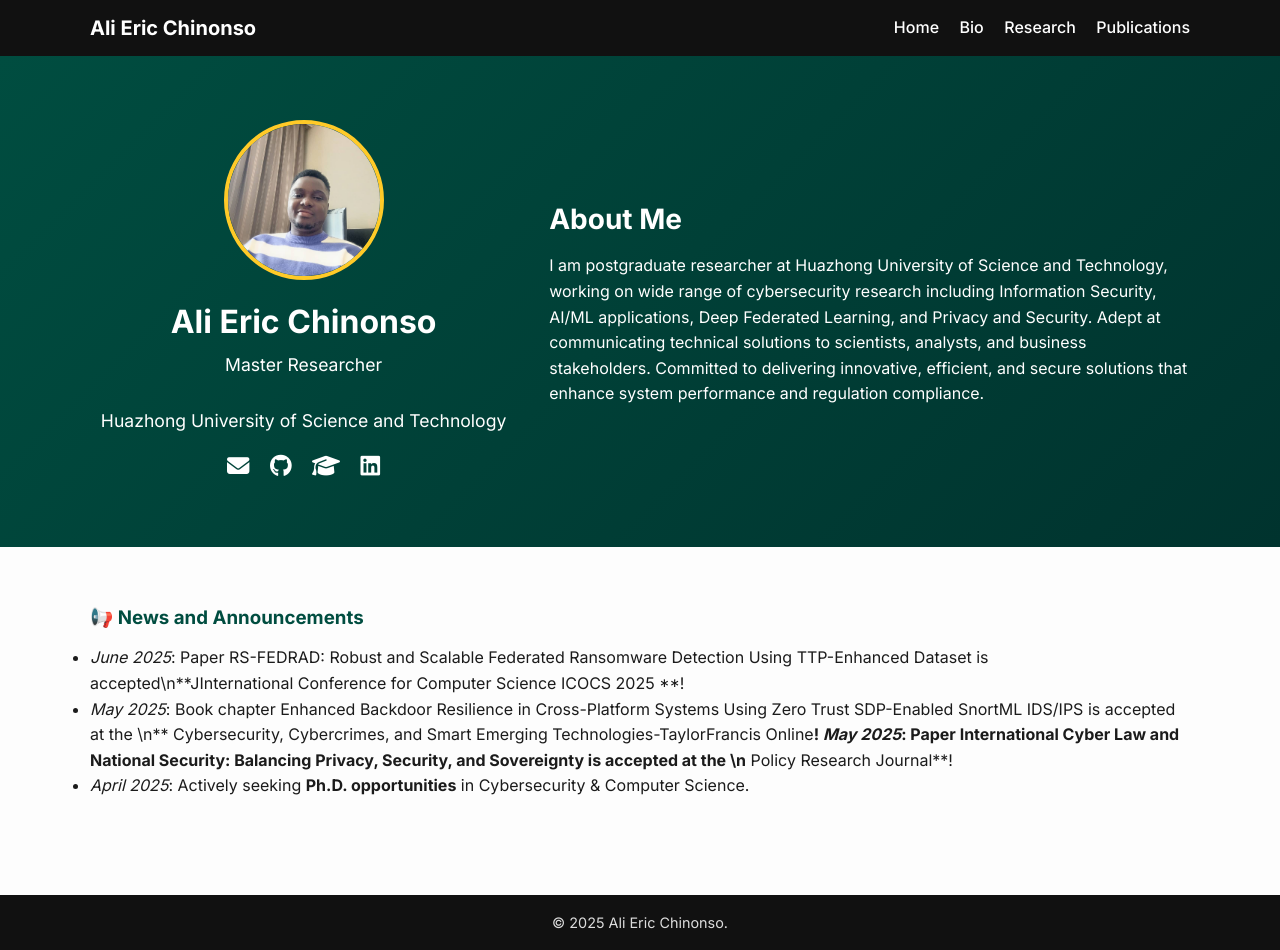
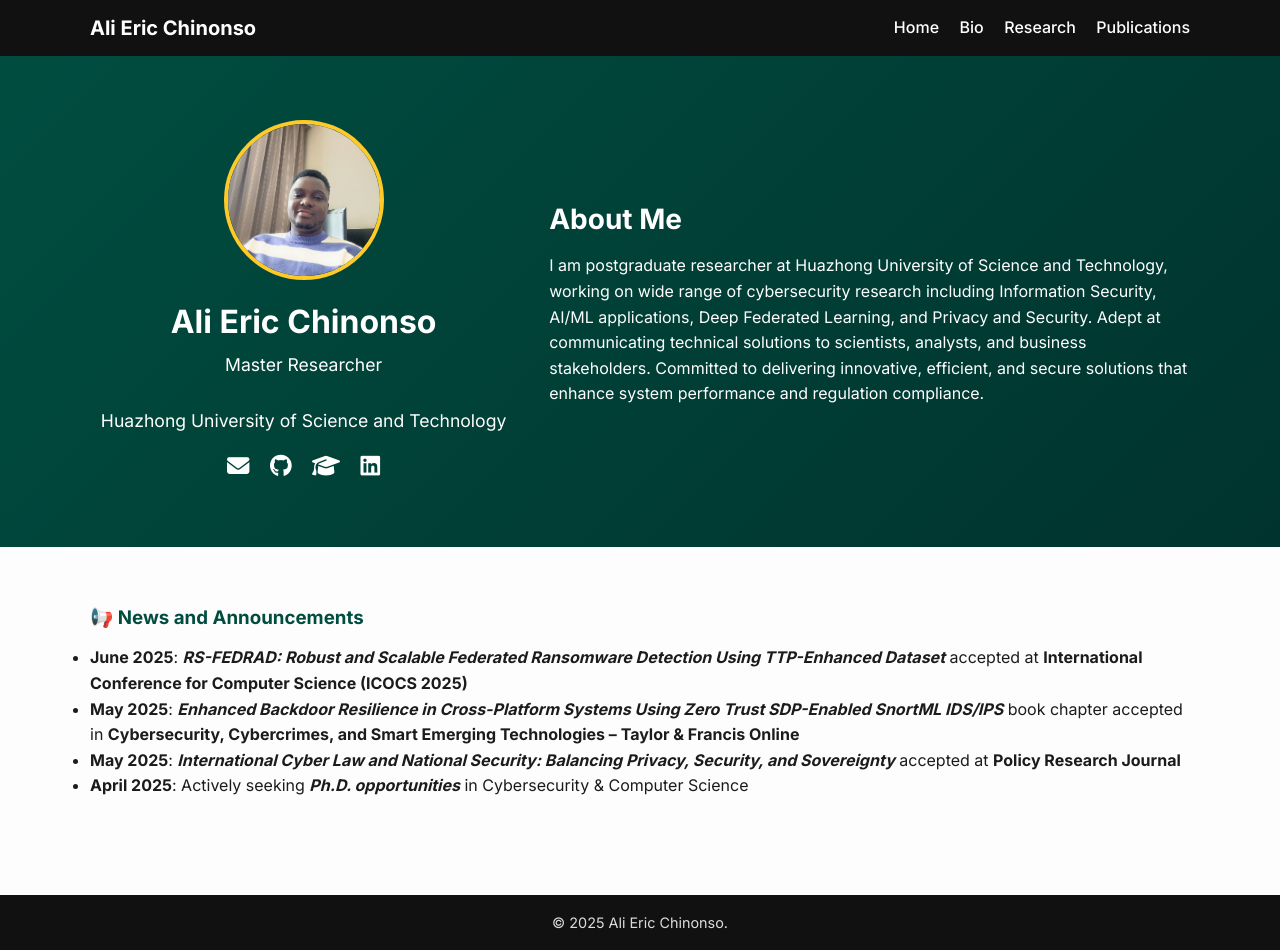
Before and after one commit to EmpireNetwork123/EmpireNetwork123.github.io, a Jekyll site: the page built from index.md, in a window 1280 px wide and 950 px high. Built offline with Jekyll 4.4.1, drawn with Linux system fonts in a browser that asks for light colours.

Commit message:
Update index.md

```diff
--- a/index.md
+++ b/index.md
@@ -4,9 +4,8 @@ title: "Home"
 ---
 
 ### 📢 News and Announcements
-- *June 2025*: Paper RS-FEDRAD: Robust and Scalable Federated Ransomware Detection Using TTP-Enhanced Dataset is accepted\n**JInternational Conference for Computer Science ICOCS 2025 **!
-- *May 2025*: Book chapter Enhanced Backdoor Resilience in Cross-Platform Systems Using Zero Trust SDP-Enabled SnortML IDS/IPS is accepted at the \n**
-Cybersecurity, Cybercrimes, and Smart Emerging Technologies-TaylorFrancis Online**!
-*May 2025*: Paper International Cyber Law and National Security: Balancing Privacy, Security, and Sovereignty is accepted at the \n**
-Policy Research Journal**!
-- *April 2025*: Actively seeking **Ph.D. opportunities** in Cybersecurity & Computer Science.
+
+- **June 2025**: _**RS-FEDRAD: Robust and Scalable Federated Ransomware Detection Using TTP-Enhanced Dataset**_ accepted at **International Conference for Computer Science (ICOCS 2025)**
+- **May 2025**: _**Enhanced Backdoor Resilience in Cross-Platform Systems Using Zero Trust SDP-Enabled SnortML IDS/IPS**_ book chapter accepted in **Cybersecurity, Cybercrimes, and Smart Emerging Technologies – Taylor & Francis Online**
+- **May 2025**: _**International Cyber Law and National Security: Balancing Privacy, Security, and Sovereignty**_ accepted at **Policy Research Journal**
+- **April 2025**: Actively seeking _**Ph.D. opportunities**_ in Cybersecurity & Computer Science
```
